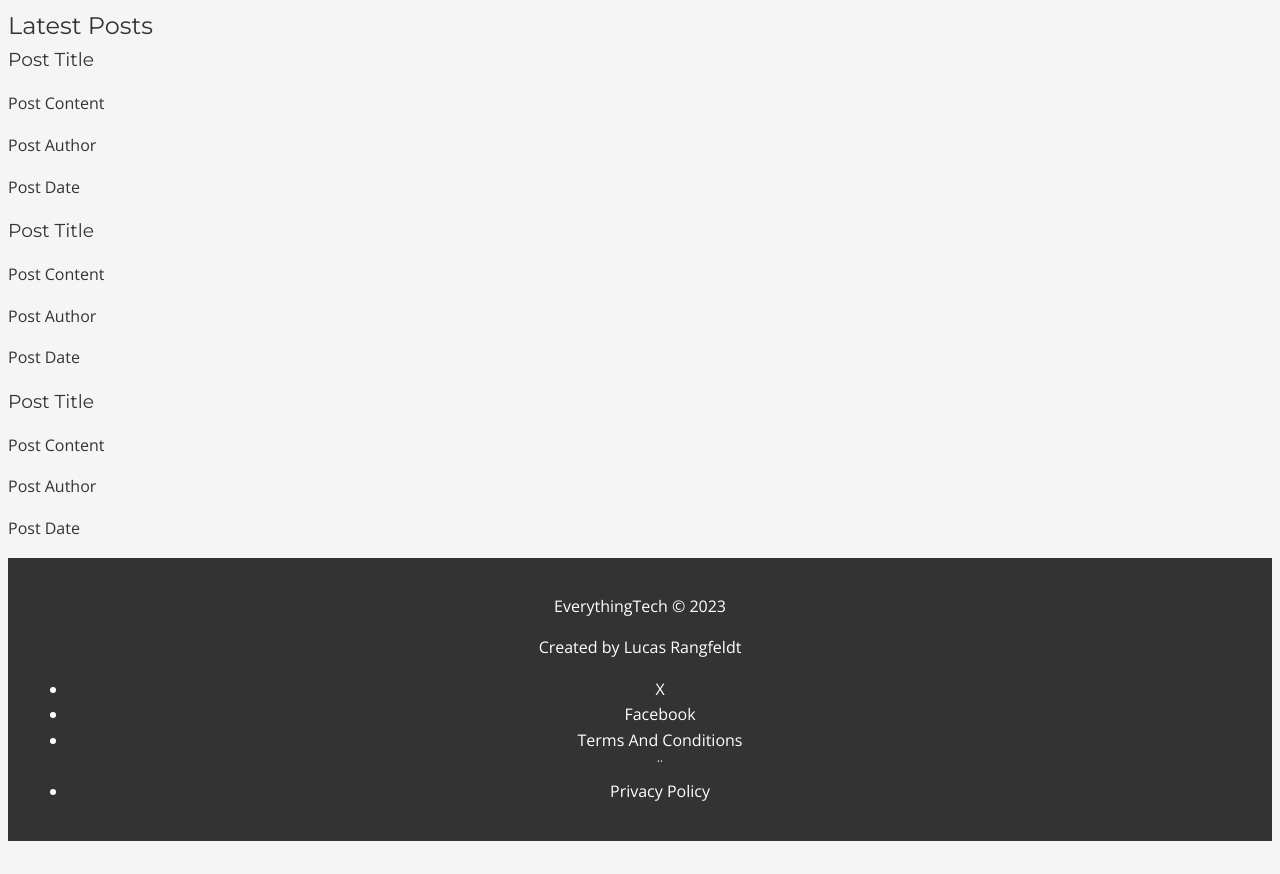
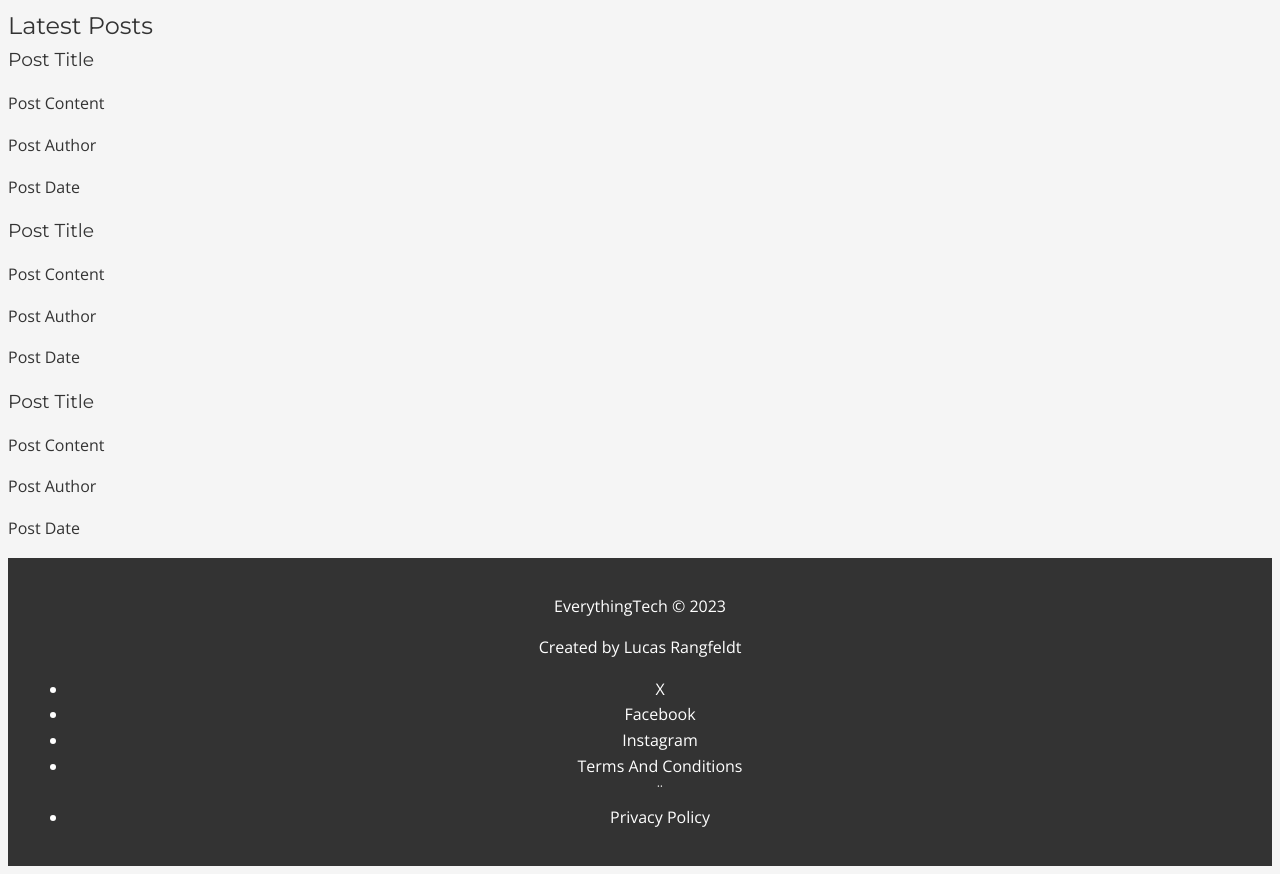
Before and after one commit to LucasRangfeldt/redesigned-train, a plain HTML site: page index.html in a window 1280 px wide. Shown: the part 113-987 px from the top of the page. Before the commit the page ends 962 px from the top, so only its background shows below. Drawn offline with nearby package versions, Linux system fonts and the light colour scheme.

Commit message:
add more links to footer

```diff
--- a/index.html
+++ b/index.html
@@ -67,6 +67,7 @@
             <ul>
                 <li><a href="x.com">X</a></li>
                 <li><a href="Facebook.com">Facebook</a></li>
+                <li><a href="instagram.com">Instagram</a></li>
                 <li><a href="#">Terms And Conditions</a></li>¨
                 <li><a href="#">Privacy Policy</a></li>
             </ul>
```
